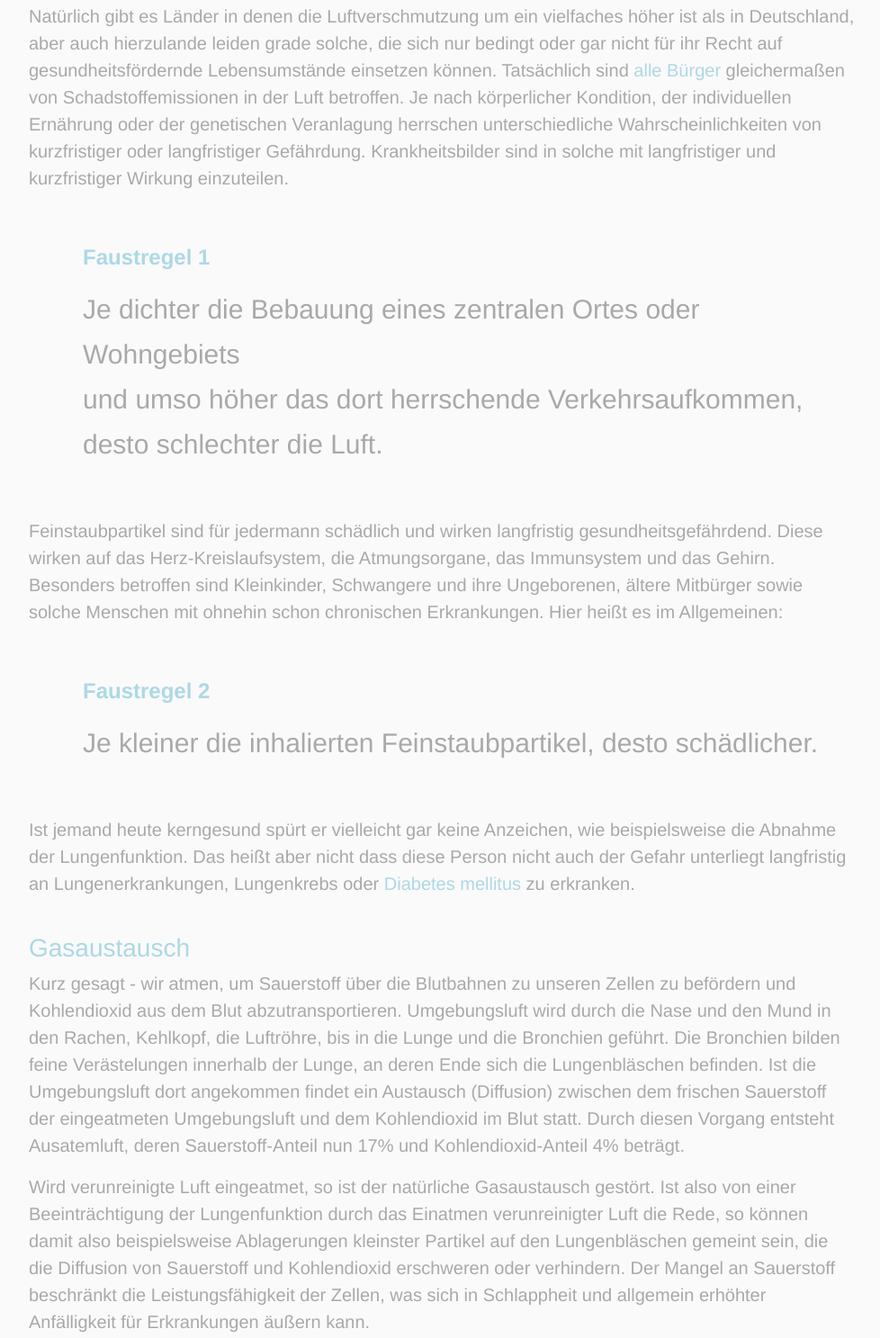
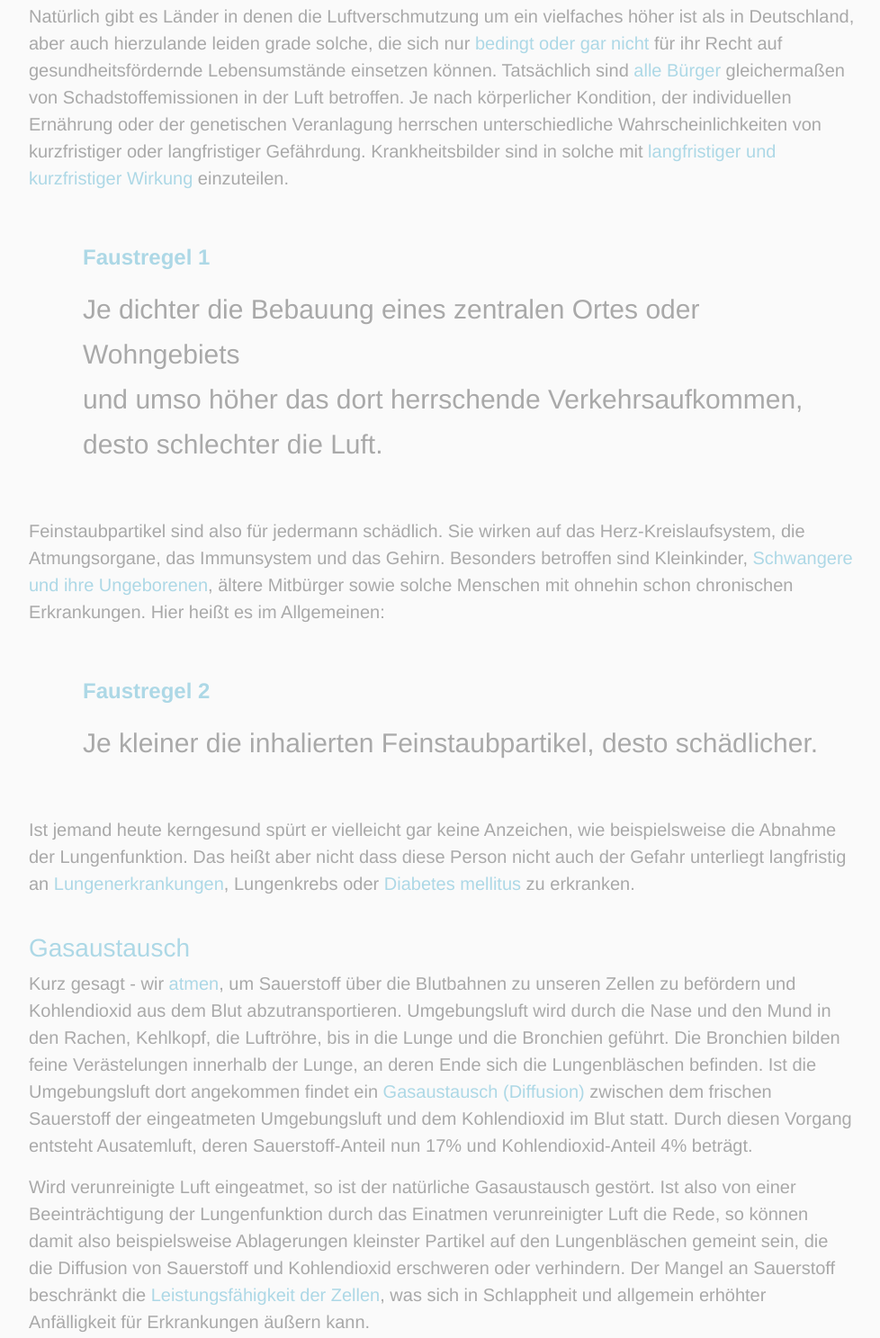
Before and after one commit to HaroldLynch/birgitonair, a plain HTML site: page index.html in a window 1280 px wide. Shown: the part 9535-11022 px from the top of the page at 90% size, without its empty margins (148-1126 px from the left). Drawn offline with nearby package versions, Linux system fonts and the light colour scheme.

Commit message:
Verweise

```diff
--- a/index.html
+++ b/index.html
@@ -432,12 +432,12 @@
                         Luft.
                     </p>
                     <p>Natürlich gibt es Länder in denen die Luftverschmutzung um ein vielfaches höher ist als in Deutschland,
-                        aber auch hierzulande leiden grade solche, die sich nur bedingt oder gar nicht für ihr Recht auf
+                        aber auch hierzulande leiden grade solche, die sich nur <a class="verweise" href="https://www.umweltbundesamt.de/presse/pressemitteilungen/weniger-einkommen-mehr-laerm-abgase-sozial">bedingt oder gar nicht</a> für ihr Recht auf
                         gesundheitsfördernde Lebensumstände einsetzen können. Tatsächlich sind <a class="verweise" href="https://www.apotheken-umschau.de/Umwelt/Feinstaub-Folgen-fuer-die-Gesundheit-528741.html">alle Bürger</a> gleichermaßen
                         von Schadstoffemissionen in der Luft betroffen. Je nach körperlicher Kondition, der individuellen
                         Ernährung oder der genetischen Veranlagung herrschen unterschiedliche Wahrscheinlichkeiten von kurzfristiger
                         oder langfristiger Gefährdung. Krankheitsbilder
-                        sind in solche mit langfristiger und kurzfristiger Wirkung einzuteilen.</p>
+                        sind in solche mit <a class="verweise" href="https://www.lanuv.nrw.de/fileadmin/lanuv/gesundheit/schadstoffe/gesundheitliche_wirkungen.pdf">langfristiger und kurzfristiger Wirkung</a> einzuteilen.</p>
 
 
 
@@ -459,8 +459,8 @@
                     </div>
 
 
-                    <p>Feinstaubpartikel sind für jedermann schädlich und wirken langfristig gesundheitsgefährdend.
-                        Diese wirken auf das Herz-Kreislaufsystem, die Atmungsorgane, das Immunsystem und das Gehirn. Besonders betroffen sind Kleinkinder, Schwangere und ihre Ungeborenen,
+                    <p>Feinstaubpartikel sind also für jedermann schädlich.
+                        Sie wirken auf das Herz-Kreislaufsystem, die Atmungsorgane, das Immunsystem und das Gehirn. Besonders betroffen sind Kleinkinder, <a class="verweise" href="https://www.aerzteblatt.de/nachrichten/52998/Autoabgase-verursachen-langfristige-Schaeden-bei-Saeuglingen">Schwangere und ihre Ungeborenen</a>,
                         ältere Mitbürger sowie solche Menschen mit ohnehin schon chronischen Erkrankungen.
                         Hier heißt es im Allgemeinen:
                     </p>
@@ -480,18 +480,18 @@
 
                     <p> Ist jemand heute kerngesund spürt er vielleicht gar keine Anzeichen, wie beispielsweise die Abnahme der
                         Lungenfunktion. Das heißt aber nicht dass diese Person nicht auch der Gefahr unterliegt langfristig
-                        an Lungenerkrankungen, Lungenkrebs oder <a class="verweise" href="http://www.vitanet.de/diabetes/was-ist-diabetes">Diabetes mellitus</a>  zu erkranken.
+                        an <a class="verweise" href="https://lungenstiftung.de/index.php?id=35">Lungenerkrankungen</a>, Lungenkrebs oder <a class="verweise" href="http://www.vitanet.de/diabetes/was-ist-diabetes">Diabetes mellitus</a>  zu erkranken.
                     </p>
 
                     <br />
 
                     <h3>Gasaustausch</h3>
 
-                    <p>Kurz gesagt - wir atmen, um Sauerstoff über die Blutbahnen zu unseren Zellen zu befördern und Kohlendioxid
+                    <p>Kurz gesagt - wir <a class="verweise" href="https://www.lungeninformationsdienst.de/praevention/grundlagen-atmung/atmung-was-ist-das/index.html">atmen</a>, um Sauerstoff über die Blutbahnen zu unseren Zellen zu befördern und Kohlendioxid
                         aus dem Blut abzutransportieren. Umgebungsluft wird durch die Nase und den Mund in den Rachen, Kehlkopf,
                         die Luftröhre, bis in die Lunge und die Bronchien geführt. Die Bronchien bilden feine Verästelungen
                         innerhalb der Lunge, an deren Ende sich die Lungenbläschen befinden. Ist die Umgebungsluft dort angekommen
-                        findet ein Austausch (Diffusion) zwischen dem frischen Sauerstoff der eingeatmeten Umgebungsluft
+                        findet ein <a class="verweise" href="https://www.lungeninformationsdienst.de/praevention/grundlagen-atmung/gasaustausch/index.html">Gasaustausch (Diffusion)</a> zwischen dem frischen Sauerstoff der eingeatmeten Umgebungsluft
                         und dem Kohlendioxid im Blut statt. Durch diesen Vorgang entsteht Ausatemluft, deren Sauerstoff-Anteil
                         nun 17% und Kohlendioxid-Anteil 4% beträgt.
 
@@ -500,8 +500,8 @@
                     <p>Wird verunreinigte Luft eingeatmet, so ist der natürliche Gasaustausch gestört. Ist also von einer Beeinträchtigung
                         der Lungenfunktion durch das Einatmen verunreinigter Luft die Rede, so können damit also beispielsweise
                         Ablagerungen kleinster Partikel auf den Lungenbläschen gemeint sein, die die Diffusion von Sauerstoff
-                        und Kohlendioxid erschweren oder verhindern. Der Mangel an Sauerstoff beschränkt die Leistungsfähigkeit
-                        der Zellen, was sich in Schlappheit und allgemein erhöhter Anfälligkeit für Erkrankungen äußern kann.
+                        und Kohlendioxid erschweren oder verhindern. Der Mangel an Sauerstoff beschränkt die <a class="verweise" href="https://www.wissenschaft.de/umwelt-natur/von-der-lunge-direkt-ins-herz/">Leistungsfähigkeit
+                            der Zellen</a>, was sich in Schlappheit und allgemein erhöhter Anfälligkeit für Erkrankungen äußern kann.
                     </p>
 
 
```
